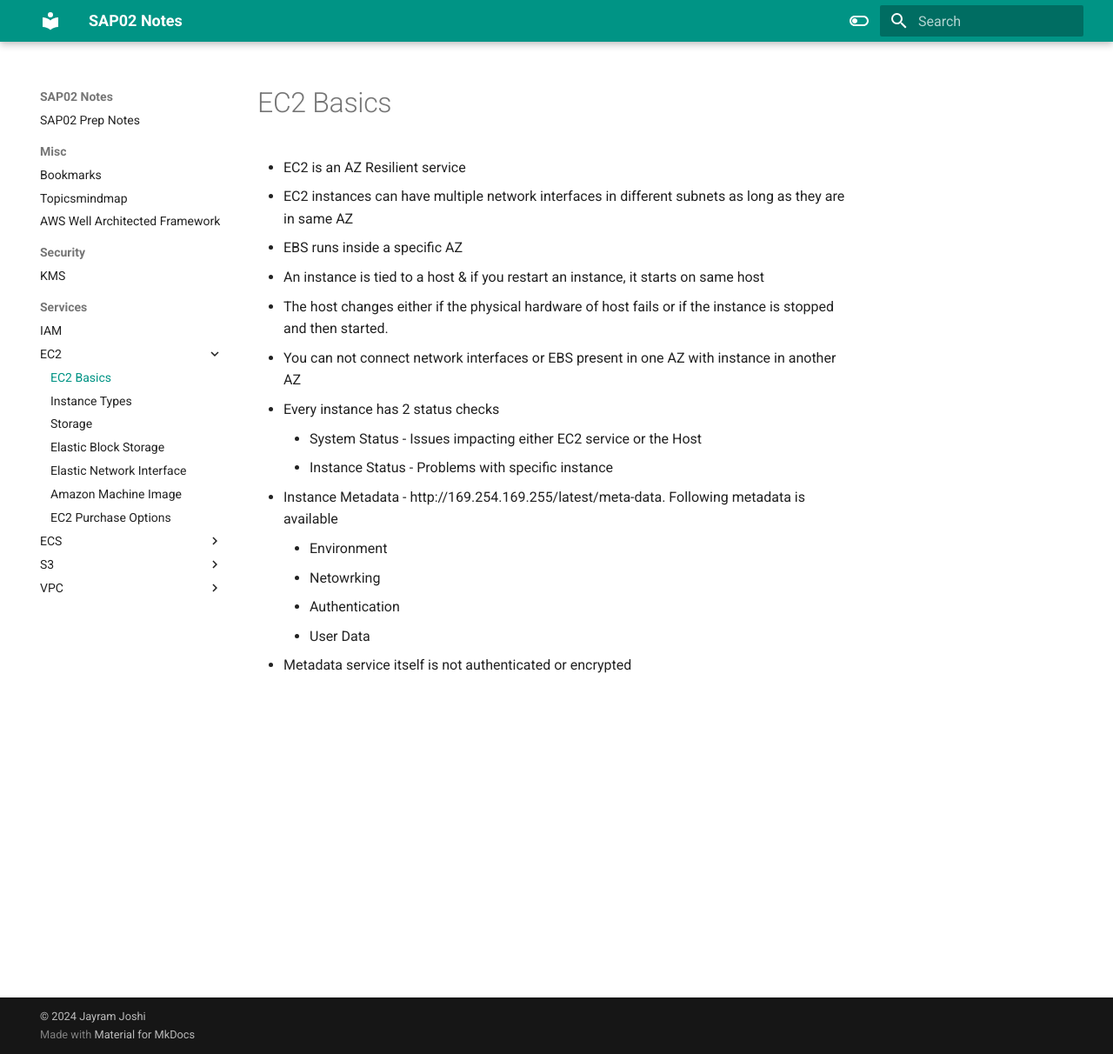
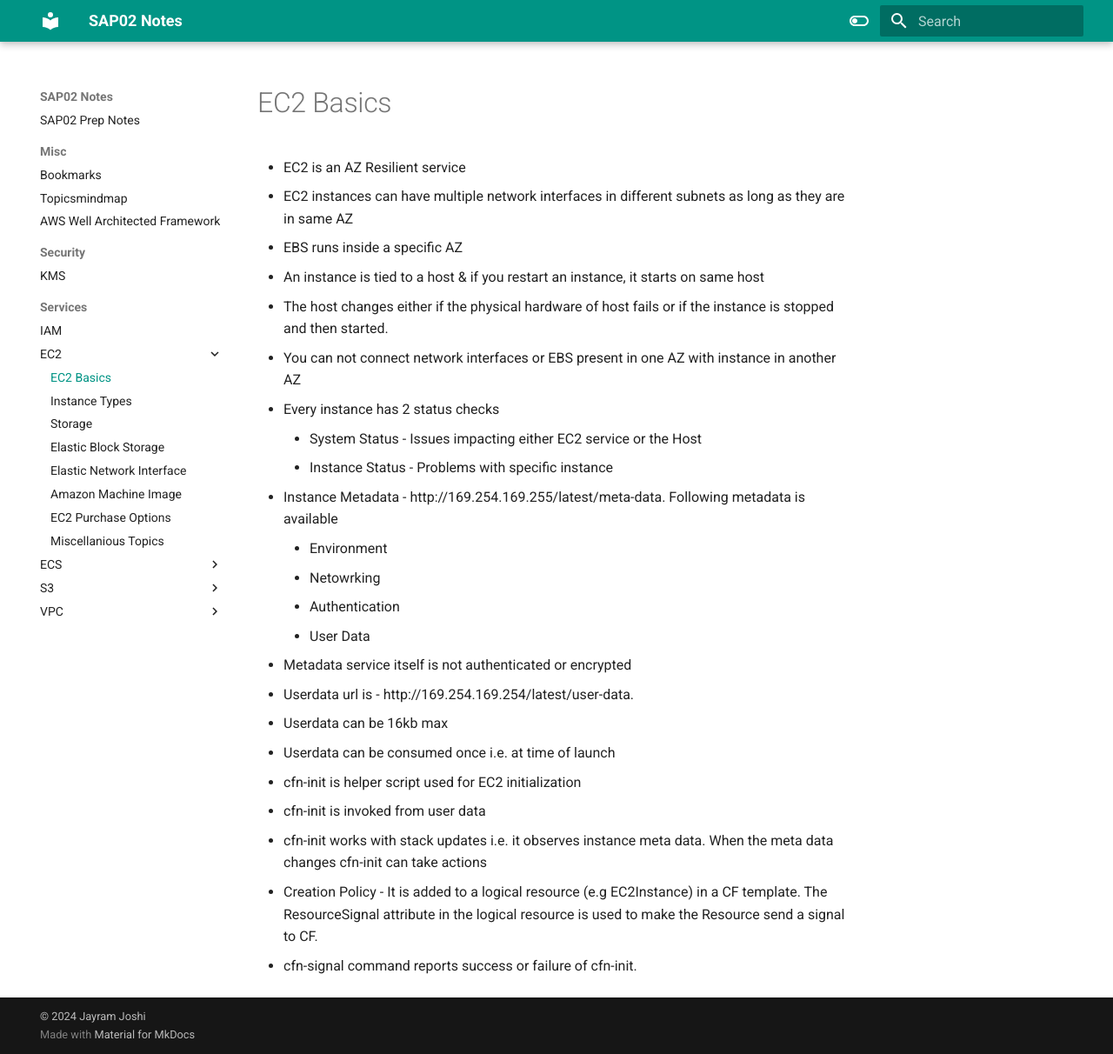
Before and after one commit to jayramj/SAA03, an MkDocs documentation site: the page built from docs/services/EC2/1-Basics.md, in a window 1280 px wide and 1212 px high. Shown: the whole window at 87% size. Built offline with MkDocs 1.6.1 and Material for MkDocs 9.7.7, drawn with Linux system fonts in a browser that asks for light colours.

```diff
--- a/docs/services/EC2/1-Basics.md
+++ b/docs/services/EC2/1-Basics.md
@@ -15,3 +15,11 @@
     * Authentication
     * User Data
 * Metadata service itself is not authenticated or encrypted
+* Userdata url is - http://169.254.169.254/latest/user-data.
+* Userdata can be 16kb max
+* Userdata can be consumed once i.e. at time of launch
+* cfn-init is helper script used for EC2 initialization
+* cfn-init is invoked from user data
+* cfn-init works with stack updates i.e. it observes instance meta data. When the meta data changes cfn-init can take actions
+* Creation Policy - It is added to a logical resource (e.g EC2Instance) in a CF template. The ResourceSignal attribute in the logical resource is used to make the Resource send a signal to CF.
+* cfn-signal command reports success or failure of cfn-init.
```
Also changed, not shown: docs/services/EC2/8-Misc.md (added, +50 -0 lines).
